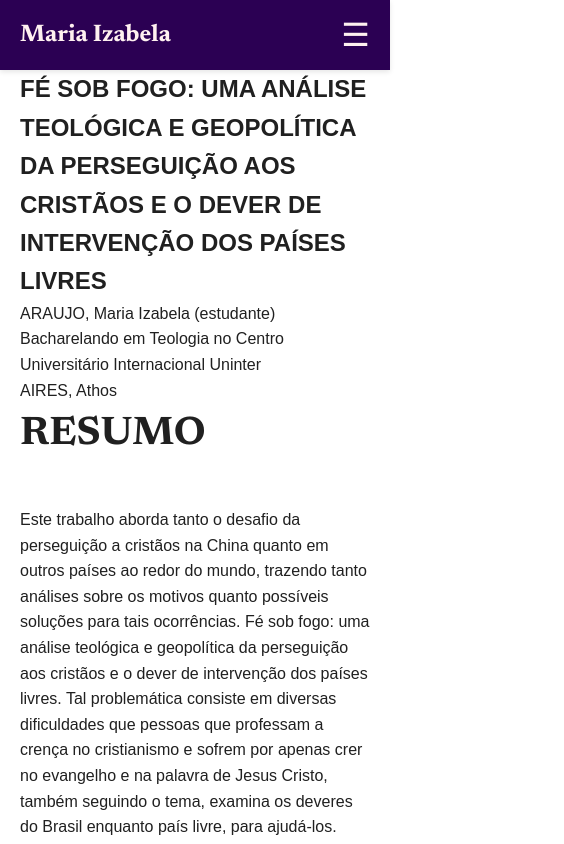
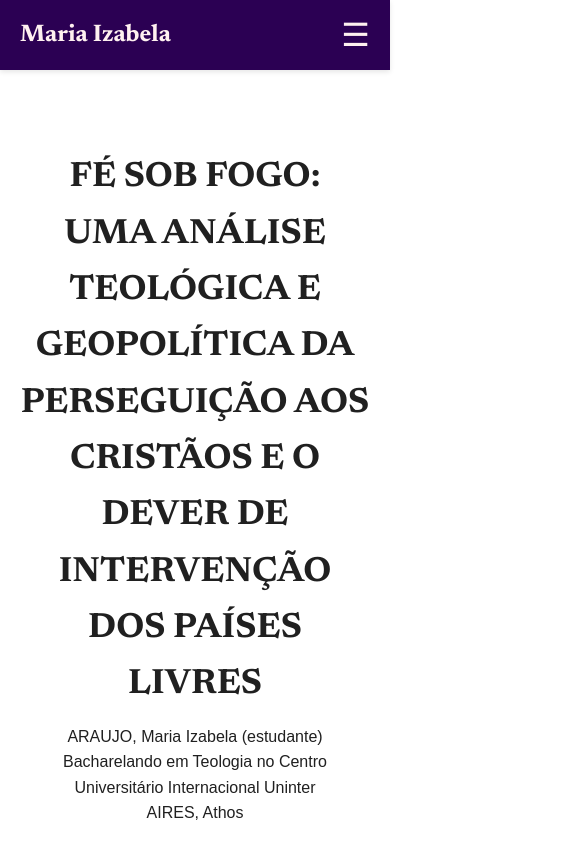
Before and after one commit to mat-dgruber/jornalismo-Angular, an Angular app: page /projeto-tcc in a window 390 px wide. Shown: the top 844 px of the page, 564 px wide, since content can reach past the window. Built offline with nearby package versions, Linux system fonts and the light colour scheme; a web font is replaced by a local one.

Commit message:
CSS corrigidos

```diff
--- a/src/app/artigos/artigos.css
+++ b/src/app/artigos/artigos.css
@@ -1,4 +1,4 @@
-/* Estilos do Blog */
+/* Estilos da página de listagem de artigos */
 .blog-page, .post-page {
     padding: 80px 0;
 }
@@ -22,74 +22,39 @@
     font-size: 1.8rem;
 }
 
+.post-excerpt {
+    margin-bottom: 20px;
+}
+
+.post-page .container {
+    max-width: 800px;
+}
+
+.post-header {
+    text-align: center;
+    margin-bottom: 40px;
+}
+
+.post-title {
+    font-family: var(--font-heading);
+    font-size: 3rem;
+    margin-bottom: 10px;
+}
+
 .post-meta {
     font-size: 0.9rem;
     color: #777;
     margin: 10px 0;
 }
 
-.post-excerpt {
-    margin-bottom: 20px;
-}
-
-/* Estilos de Post Individual */
-.post-page .container {
-    max-width: 800px;
-}
-
-.blog-post .post-header {
-    text-align: center;
-    margin-bottom: 40px;
-}
-
-.blog-post .post-title {
-    font-family: var(--font-heading);
-    font-size: 3rem;
-    margin-bottom: 10px;
-}
-
-.blog-post .post-content {
-    font-size: 1.1rem;
-    line-height: 1.8;
-}
-
-.blog-post .post-content img {
-    width: 100%;
-    height: auto;
-    border-radius: 8px;
-    margin: 30px 0;
-}
-
-.blog-post .post-content blockquote {
-    border-left: 4px solid var(--primary-color);
-    padding-left: 20px;
-    margin: 30px 0;
-    font-style: italic;
-    font-size: 1.2rem;
-}
-
-.blog-post .post-footer {
+.post-footer {
     text-align: center;
     margin-top: 40px;
 }
 
-/* Responsividade para Artigos */
+/* Responsividade da página de artigos */
 @media (max-width: 768px) {
-    .blog-post-preview,
-    .blog-post .post-content {
-        text-align: center;
-    }
-
-    .blog-post .post-title {
+    .post-title {
         font-size: 2.2rem;
     }
-
-    .blog-post .post-content blockquote,
-    .blog-post .post-content li {
-        text-align: left;
-    }
-
-    .blog-post .post-content li {
-        margin-left: 50px;
-    }
 }
--- a/src/app/header/header.css
+++ b/src/app/header/header.css
@@ -49,8 +49,7 @@
     cursor: pointer;
 }
 
-
-/* Responsividade para Header */
+/* Responsividade do Header */
 @media (max-width: 768px) {
     .header .container {
         justify-content: space-between;
--- a/src/app/home/home.css
+++ b/src/app/home/home.css
@@ -1,7 +1,10 @@
-/* Estilos da Seção Hero */
-.hero {
+/* Seções da Home Page */
+.hero, .contact-section {
     padding: 80px 0;
     text-align: center;
+}
+
+.hero {
     color: var(--light-text-color);
     display: flex;
     align-items: center;
@@ -22,7 +25,7 @@
     left: 0;
     right: 0;
     bottom: 0;
-    background-color: rgba(43, 2, 51, 0.6); /* Overlay color */
+    background-color: rgba(43, 2, 51, 0.6); /* Overlay color, adjusted from original gradient */
     z-index: 1;
 }
 
@@ -44,11 +47,6 @@
 }
 
 /* Seção de Contato */
-.contact-section {
-    padding: 80px 0;
-    text-align: center;
-}
-
 .contact-section .contact-links a {
     color: var(--primary-color);
     text-decoration: none;
@@ -83,7 +81,15 @@
     border-radius: 8px;
 }
 
-/* Responsividade para Home */
+.portfolio-item {
+    background-color: #f6f3ff;
+    padding: 20px;
+    border-radius: 12.5px;
+    box-shadow: 0 1px 15px rgba(0, 0, 0, 0.463);
+    text-align: left;
+}
+
+/* Responsividade da Home */
 @media (max-width: 768px) {
     .hero,
     .contact-section {
--- a/src/app/projeto-tcc/projeto-tcc.css
+++ b/src/app/projeto-tcc/projeto-tcc.css
@@ -0,0 +1,61 @@
+/* Estilos de Post Individual (TCC) */
+.post-page {
+    padding: 80px 0;
+}
+
+.post-page .container {
+    max-width: 800px;
+}
+
+.blog-post .post-header {
+    text-align: center;
+    margin-bottom: 40px;
+}
+
+.blog-post .post-title {
+    font-family: var(--font-heading);
+    font-size: 3rem;
+    margin-bottom: 10px;
+}
+
+.blog-post .post-content {
+    font-size: 1.1rem;
+    line-height: 1.8;
+}
+
+.blog-post .post-content img {
+    width: 100%;
+    height: auto;
+    border-radius: 8px;
+    margin: 30px 0;
+}
+
+.blog-post .post-content blockquote {
+    border-left: 4px solid var(--primary-color);
+    padding-left: 20px;
+    margin: 30px 0;
+    font-style: italic;
+    font-size: 1.2rem;
+}
+
+.blog-post .post-footer {
+    text-align: center;
+    margin-top: 40px;
+}
+
+/* Responsividade do Post */
+@media (max-width: 768px) {
+    .blog-post .post-title {
+        font-size: 2.2rem;
+    }
+
+    .blog-post .post-content,
+    .blog-post .post-content blockquote,
+    .blog-post .post-content li {
+        text-align: left;
+    }
+
+    .blog-post .post-content li {
+        margin-left: 50px;
+    }
+}
--- a/src/app/projetos/projetos.css
+++ b/src/app/projetos/projetos.css
@@ -1,4 +1,9 @@
-/* Grid de Portfólio */
+/* Estilos reutilizáveis de Portfólio/Grid */
+.portfolio-section {
+    padding: 80px 0;
+    text-align: center;
+}
+
 .portfolio-grid {
     display: grid;
     grid-template-columns: repeat(auto-fit, minmax(300px, 1fr));
@@ -47,9 +52,14 @@
     height: 100%;
 }
 
-/* Responsividade para Projetos */
+/* Responsividade do Portfólio */
 @media (max-width: 768px) {
     .portfolio-item {
         text-align: center;
     }
+
+    .btn {
+        margin-left: auto;
+        margin-right: auto;
+    }
 }
```
